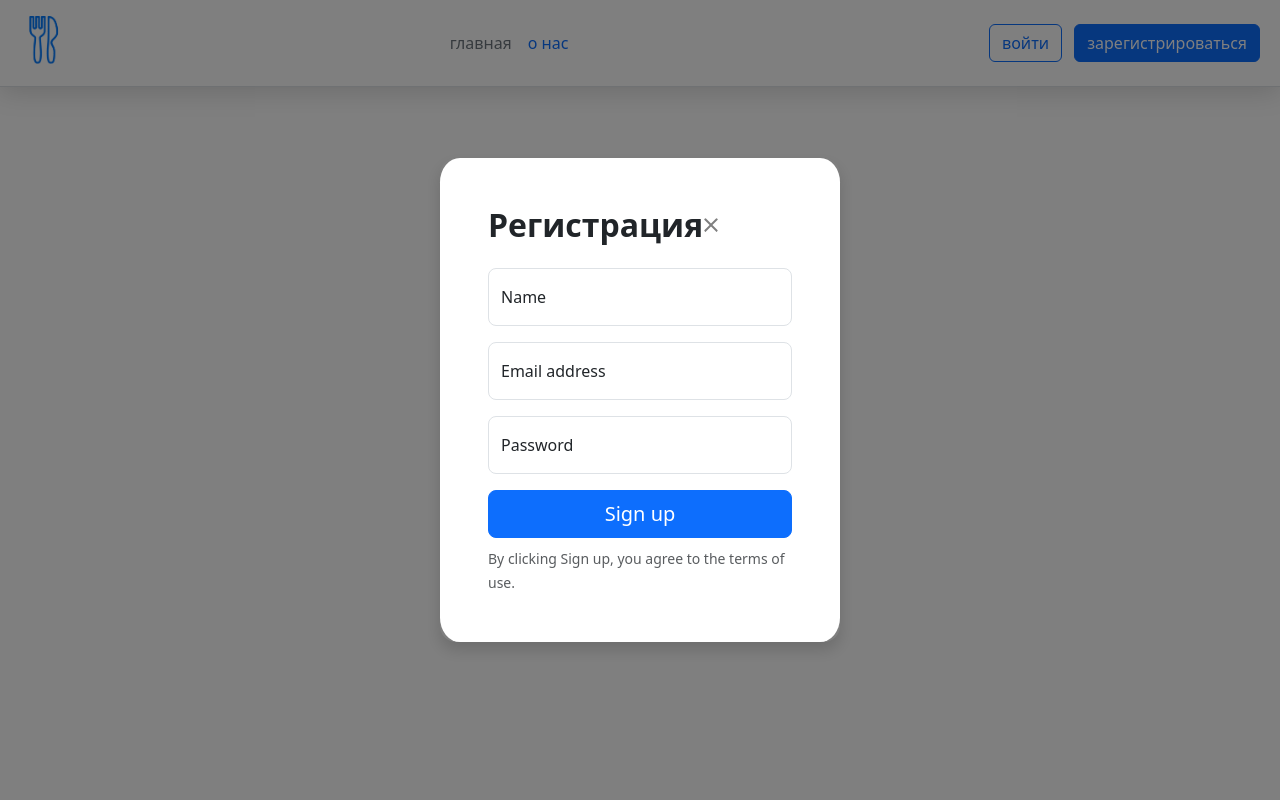
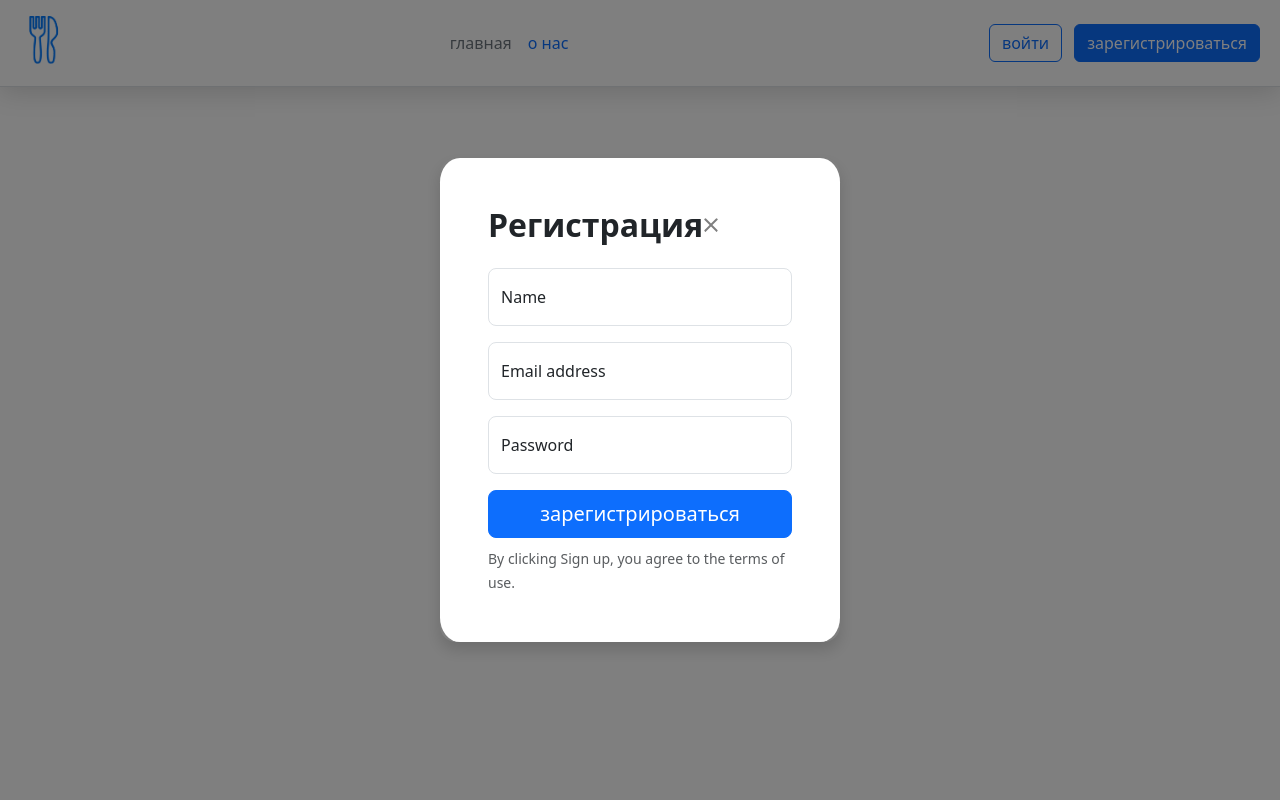
Before and after one commit to papaWa-paw/website, a Flask app: template templates/registration.html in a window 1280 px wide. Run offline with Flask 3, Linux system fonts and the light colour scheme; the template is opened without the code that fills it, so the values that code supplies are empty.

Commit message:
Update registration.html

```diff
--- a/templates/registration.html
+++ b/templates/registration.html
@@ -27,7 +27,7 @@ LOL
             <input type="password" class="form-control rounded-3" id="floatingPassword" placeholder="Password">
             <label for="floatingPassword">Password</label>
           </div>
-          <button class="w-100 mb-2 btn btn-lg rounded-3 btn-primary" type="submit">Sign up</button>
+          <button class="w-100 mb-2 btn btn-lg rounded-3 btn-primary" type="submit">зарегистрироваться</button>
           <small class="text-body-secondary">By clicking Sign up, you agree to the terms of use.</small>
         </form>
       </div>
```
